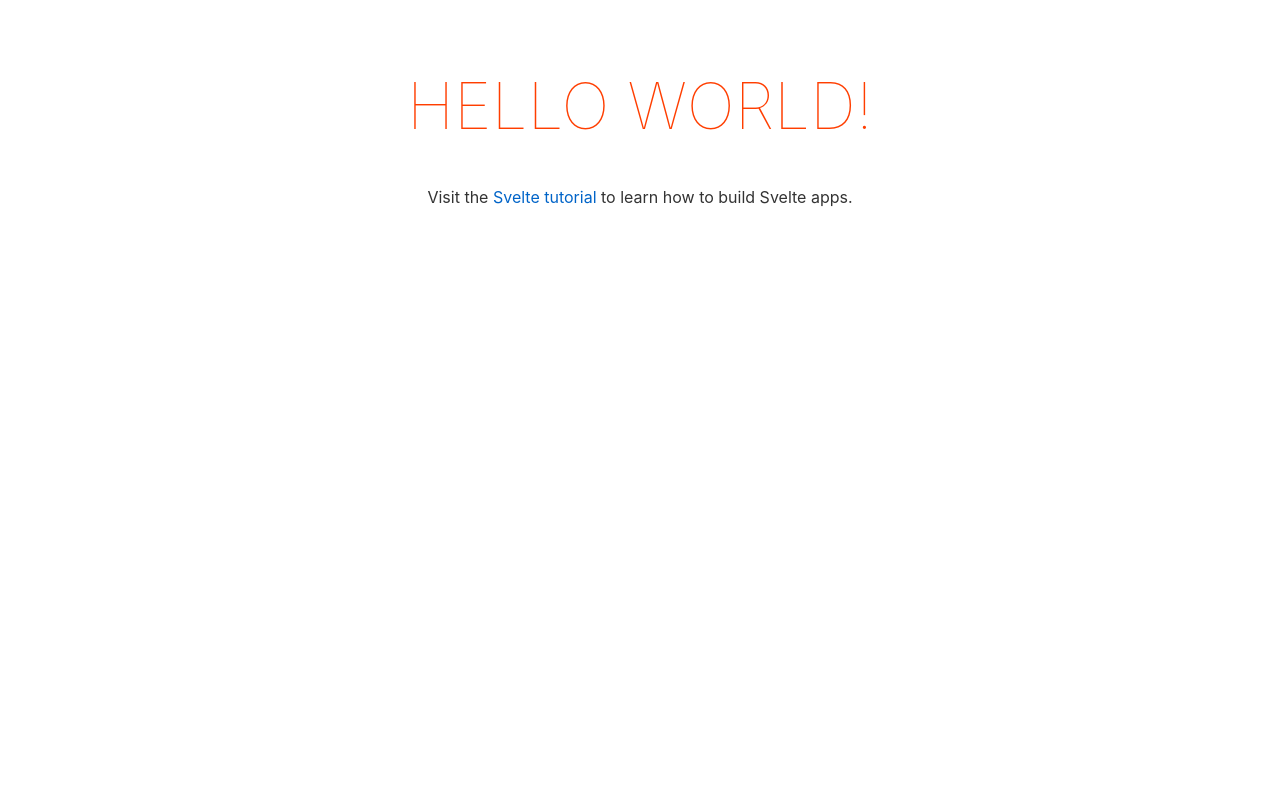
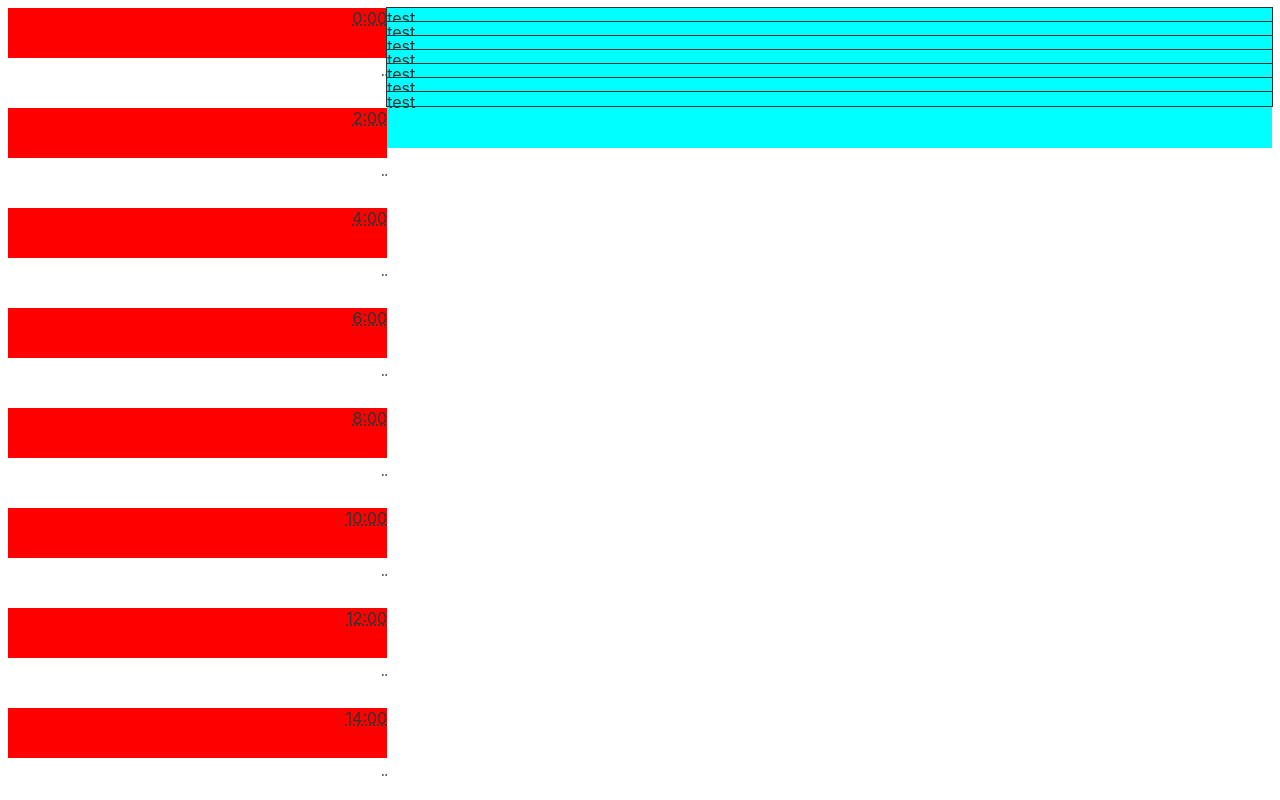
Before and after one commit to pierretre/calendar-extension, a Svelte app: page / in a window 1280 px wide. Shown: the top 800 px of the page. Built offline with nearby package versions, Linux system fonts and the light colour scheme.

Commit message:
added simple display of hours in the web extension

```diff
--- a/package.json
+++ b/package.json
@@ -15,7 +15,8 @@
     "rollup-plugin-livereload": "^2.0.0",
     "rollup-plugin-svelte": "^7.0.0",
     "rollup-plugin-terser": "^7.0.0",
-    "svelte": "^3.0.0"
+    "svelte": "^3.0.0",
+    "webextension-polyfill": "^0.10.0"
   },
   "dependencies": {
     "sirv-cli": "^2.0.0"
--- a/rollup.config.js
+++ b/rollup.config.js
@@ -28,7 +28,8 @@ function serve() {
 	};
 }
 
-export default {
+export default [
+	{
 		input: 'src/main.js',
 		output: {
 			sourcemap: true,
@@ -73,4 +74,29 @@ export default {
 		watch: {
 			clearScreen: false
 		}
-};
+	},
+	{
+	  input: "src/background.js",
+	  output: {
+		sourcemap: true,
+		format: "iife",
+		file: "public/build/background.js",
+	  },
+	  plugins: [resolve(), commonjs()],
+	  watch: {
+		clearScreen: false,
+	  },
+	},
+	{
+	  input: "src/injection.js",
+	  output: {
+		sourcemap: true,
+		format: "iife",
+		file: "public/build/injection.js",
+	  },
+	  plugins: [resolve(), commonjs()],
+	  watch: {
+		clearScreen: false,
+	  },
+	}
+]
--- a/src/App.svelte
+++ b/src/App.svelte
@@ -1,30 +1,22 @@
 <script>
-	export let name;
+	import Calendar from "./Calendar.svelte";
+	import browser from "webextension-polyfill";
+	import Planning from "./Planning.svelte"
+
+	var date = new Date();
+	let current_date = date.getFullYear()+"-"+(date.getMonth()+1)+"-"+ date.getDate();
+	// let image = "https://images.unsplash.com/photo-1586074299757-dc655f18518c?fit=crop&w=1268&q=80";
+	// function change() {
+	// 	console.log("change !")
+	// 	document.body.style = `background: url(${image})`;
+	//    	browser.storage.local.set({ background: image });
+	// }
 </script>
 
 <main>
-	<h1>Hello {name}!</h1>
-	<p>Visit the <a href="https://svelte.dev/tutorial">Svelte tutorial</a> to learn how to build Svelte apps.</p>
+	<!-- Image URL: <input type="text" bind:value={image} /> -->
+	<!-- <button on:click={change}>Change</button> -->
+	<!-- <p>{current_date}<p> -->
+	<!-- <Calendar /> -->
+	<Planning date={new Date()}/>
 </main>
-
-<style>
-	main {
-		text-align: center;
-		padding: 1em;
-		max-width: 240px;
-		margin: 0 auto;
-	}
-
-	h1 {
-		color: #ff3e00;
-		text-transform: uppercase;
-		font-size: 4em;
-		font-weight: 100;
-	}
-
-	@media (min-width: 640px) {
-		main {
-			max-width: none;
-		}
-	}
-</style>
--- /dev/null
+++ b/src/Calendar.svelte
@@ -0,0 +1,53 @@
+
+<script>
+    console.log(daysInMonth(new Date()))
+    function daysInMonth(anyDateInMonth) {
+        return new Date(anyDateInMonth.getFullYear(),
+                        anyDateInMonth.getMonth()+1,
+                        0).getDate();
+    }
+
+    function generateCalendar(){
+        console.log("fill the calendar")
+
+        var content = ""
+        let date = new Date()
+
+        for(let dayNb = 1; dayNb <= daysInMonth(date); dayNb++)
+            content += "<tr>"
+
+            // for(weekDay = date.getDay)
+
+
+        content += "</tr>"
+        document.getElementById("tbody").innerHTML = content
+    }
+</script>
+
+<main>
+    <div>
+        <table id="table">
+            <thead>
+                <tr>
+                    <th>mon</th>
+                    <th>tue</th>
+                    <th>wed</th>
+                    <th>thu</th>
+                    <th>fri</th>
+                    <th>sat</th>
+                    <th>sun</th>
+                </tr>
+            </thead>
+            <tbody id="tbody">
+            </tbody>
+        </table>
+    </div>
+</main>
+
+<style>
+    div{
+        background-color: rgb(207, 21, 21);
+        width: auto;
+        height: 40%;
+    }
+</style>
--- /dev/null
+++ b/src/Planning.svelte
@@ -0,0 +1,85 @@
+<script>
+    export let date = new Date();
+
+    let current_date = date.getFullYear()+"-"+(date.getMonth()+1)+"-"+ date.getDate()
+    var events = [];
+
+    let hoursCol = ""
+    for(let i=0; i<12; i++)
+        hoursCol += "<div style=\"background-color: red\">" + i*2 + ":00</div>" + "<div>&nbsp</div>"
+    hoursCol += "<div>&nbsp</div>"
+
+    let planningRows = ""
+
+</script>
+
+<main>
+    <div id="outer">
+        <div class="left" bind:innerHTML={hoursCol} contenteditable="false"></div>
+        <div class="right">
+            <div>test</div>
+            <div>test</div>
+            <div>test</div>
+            <div>test</div>
+            <div>test</div>
+            <div>test</div>
+            <div>test</div>
+        </div>
+    </div>
+</main>
+
+<style>
+    /* .row:after {
+        content: "";
+        display: table;
+        clear: both;
+    } */
+/*
+    .left {
+        float: left;
+        text-decoration: underline dotted;
+        text-align: right;
+        width: 30%;
+    }
+
+    .right div {
+        outline: 1px solid;
+        float: left;
+    }
+
+    .right {
+        background-color: aqua;
+        float: left;
+        width: 70%;
+        display: grid;
+        grid-template-rows: repeat(5, 20%);
+    } */
+
+    .left div{
+        float: left;
+        background-color: red;
+    }
+
+    .left {
+        display: grid;
+        grid-template-rows: repeat(24, 10%);
+        float: left;
+        text-decoration: underline dotted;
+        text-align: right;
+        width: 30%;
+    }
+
+    .right div{
+        float: left;
+        background-color: aqua;
+        outline: 1px solid;
+    }
+
+    .right {
+        background-color: aqua;
+        float: left;
+        width: 70%;
+        display: grid;
+        grid-template-rows: repeat(24, 10%);
+    }
+</style>
--- a/src/main.js
+++ b/src/main.js
@@ -1,10 +1,7 @@
 import App from './App.svelte';
 
 const app = new App({
-	target: document.body,
-	props: {
-		name: 'world'
-	}
+	target: document.body
 });
 
 export default app;
```
Also changed, not shown: src/background.js (added, +7 -0 lines), src/injection.js (added, +7 -0 lines), public/manifest.json (added), 1 other file (tests, documents, lock files or other folders). Lines whose indentation alone changed are shown as unchanged.
